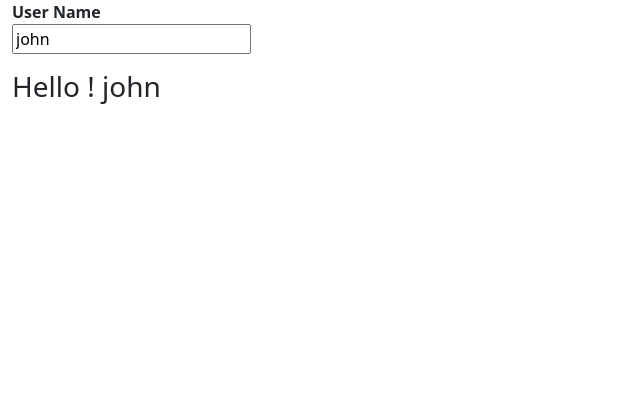
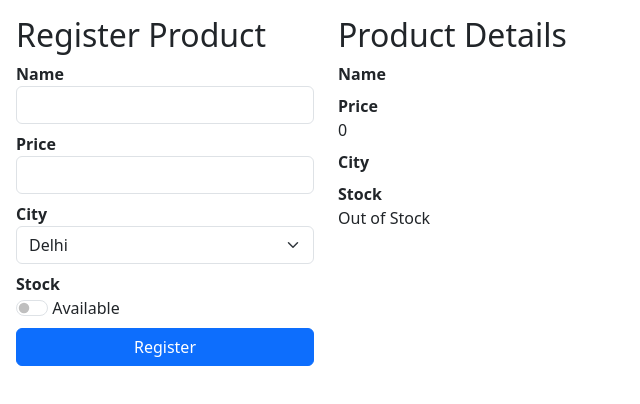
Before and after one commit to AshwaniPandey0805/14-React-Tutorial, a React (Create React App) app: page / in a window 1280 px wide. Shown: the top 404 px of the page, without its empty margins (0-640 px from the left). Built offline with nearby package versions, Linux system fonts and the light colour scheme.

Commit message:
TowWayBinding commit session 12

```diff
--- /dev/null
+++ b/src/components/TwoWayBinding.js
@@ -0,0 +1,93 @@
+import { useState } from "react";
+
+export default function TwoWayBinding(){
+
+    const [products, setProduct] = useState({Name : '', Price : 0, City : '', Stock : false});
+    const [newProduct, setNewProducts] = useState({Name : '', Price : 0, City : '', Stock : false});
+
+    function HandleName(e){
+        setProduct({
+            Name : e.target.value,
+            Price : products.Price,
+            City : products.City,
+            Stock : products.Stock
+        })
+
+    }
+    function HandlePrice(e){
+        setProduct({
+            Name : products.Name,
+            Price : e.target.value,
+            City : products.City,
+            Stock : products.Stock
+        })
+
+
+    }
+    function HandleCity(e){
+        setProduct({
+            Name : products.Name,
+            Price : products.Price,
+            City : e.target.value,
+            Stock : products.Stock
+        })
+
+
+    }
+    function HandleStock(e){
+        setProduct({
+            Name : products.Name,
+            Price : products.Price,
+            City : products.City,
+            Stock : e.target.checked
+        })
+    }
+
+    function HandleRegisterClick(){
+        setNewProducts(products);
+    }
+
+
+    return(
+        <div className="container-fluid m-2 p-2">
+            <div className="row">
+                <div className="col-3">
+                    <h2>Register Product</h2>
+                    <dl>
+                        <dt>Name</dt>
+                        <dd><input type="text" className="form-control" onChange={HandleName}/></dd>
+                        <dt>Price</dt>
+                        <dd><input type="text"  className="form-control" onChange={HandlePrice}/></dd>
+                        <dt>City</dt>
+                        <dd>
+                            <select className="form-select" onChange={HandleCity}>
+                                <option >Delhi</option>
+                                <option >Uttar Pradesh</option>
+
+                            </select>
+                        </dd>
+                        <dt>Stock</dt>
+                        <dd className="form-switch">
+                            <input  className="form-check-input" type="checkbox" onChange={HandleStock}/> Available
+                        </dd>
+                        <button className="btn btn-primary w-100" onClick={HandleRegisterClick}>Register</button>
+                    </dl>
+                </div>
+                <div className="col-9">
+                    <h2>Product Details</h2>
+                    <dl>
+                        <dt>Name</dt>
+                        <dd>{newProduct.Name}</dd>
+                        <dt>Price</dt>
+                        <dd>{newProduct.Price}</dd>
+                        <dt>City</dt>
+                        <dd>{newProduct.City}</dd>
+                        <dt>Stock</dt>
+                        <dd>{(newProduct.Stock == true)?"Available" : "Out of Stock"}</dd>
+                    </dl>
+                </div>
+            </div>
+
+        </div>
+    )
+}
--- a/src/index.js
+++ b/src/index.js
@@ -10,11 +10,12 @@ import reportWebVitals from './reportWebVitals';
 import DataBindingComponent from './components/DataBindingComponent';
 import ShoppingComponent from './components/ShoopingComponent';
 import EventBindingComponent from './components/EventBindingComponent';
+import TwoWayBinding from './components/TwoWayBinding';
 
 const root = ReactDOM.createRoot(document.getElementById('root'));
 root.render(
   <React.StrictMode>
-    <EventBindingComponent />
+    <TwoWayBinding />
   </React.StrictMode>
 );
 
```
